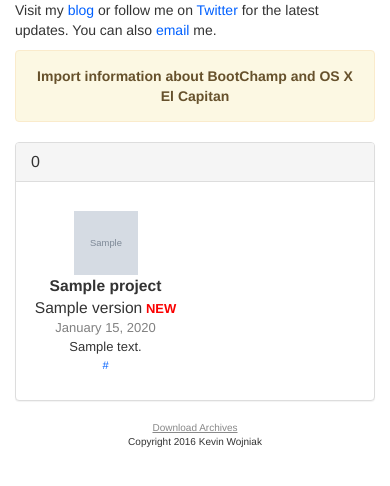
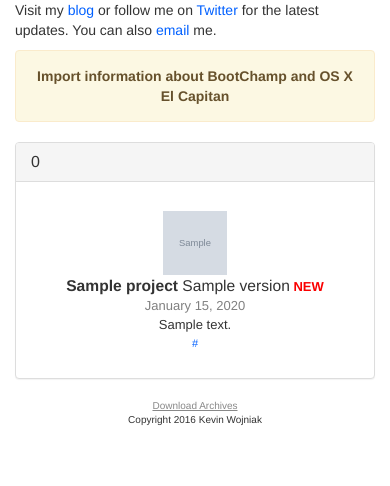
Before and after one commit to kainjow/kainjow.com, a PHP site: template templates/index.htm.twig in a window 390 px wide. Shown: the part 187-673 px from the top of the page. Run offline with PHP 8.4, Linux system fonts and the light colour scheme; the template is opened without the code that fills it: most values are stand-ins (such as "Sample title", 1, 10 or a date in 2020); grey boxes marked "Sample" are stand-in pictures; some libraries are stand-ins or nearby versions.

Commit message:
Use single column for mobile

```diff
--- a/templates/index.htm.twig
+++ b/templates/index.htm.twig
@@ -23,7 +23,7 @@
 		<div class="row">
 
 		{% for proj in groupProjects %}
-		<div class="col-sm-4 col-xs-6 margintop">
+		<div class="col-sm-4 col-xs-12 margintop">
 			<img class="img-responsive center-block producticon" src="{{ proj.image }}" alt="{{ proj.name }}">
 			<p class="text-center productinfo">
 				<span class="projectname"><strong>{{ proj.name }}</strong> {{ proj.version }}</span>{% if proj.new %} <span class="isnew">NEW</span>{% endif %}<br>
```
